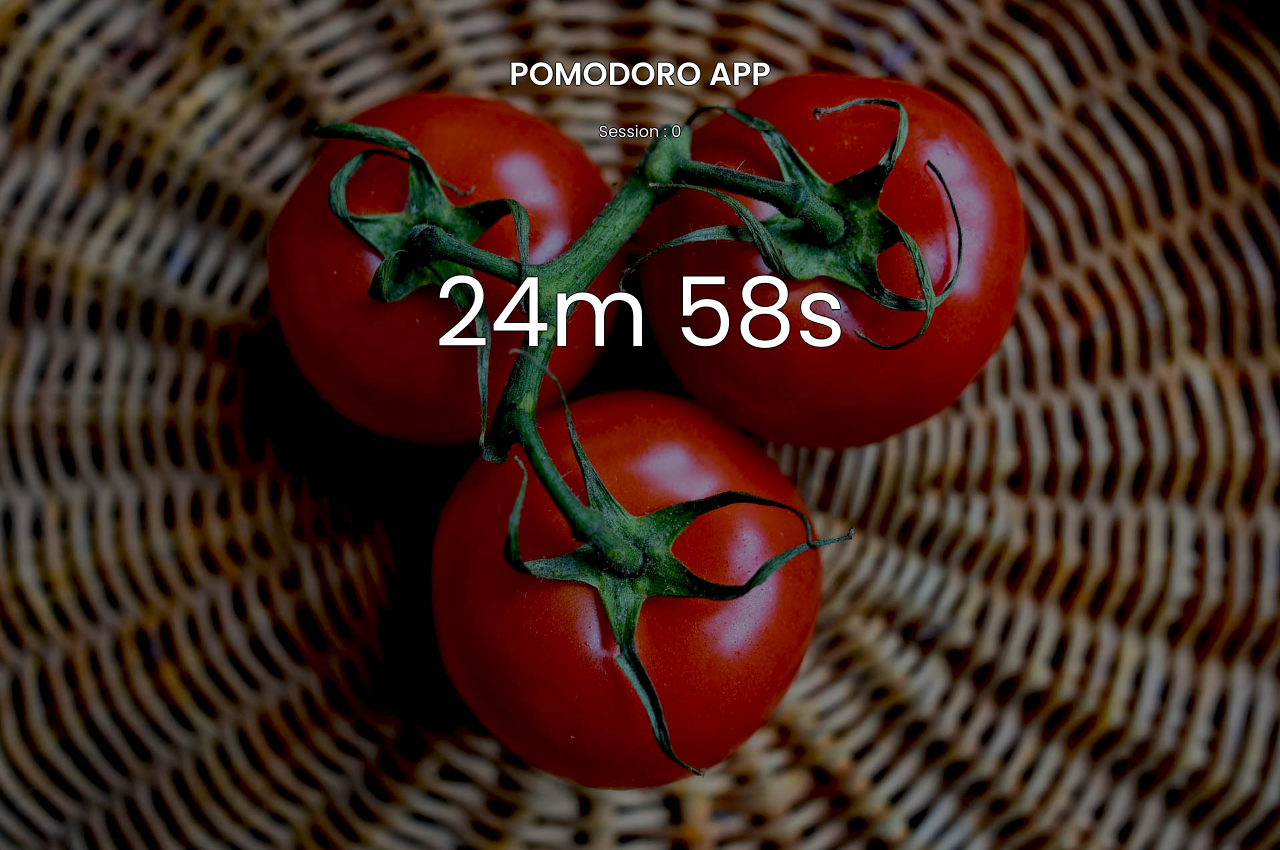
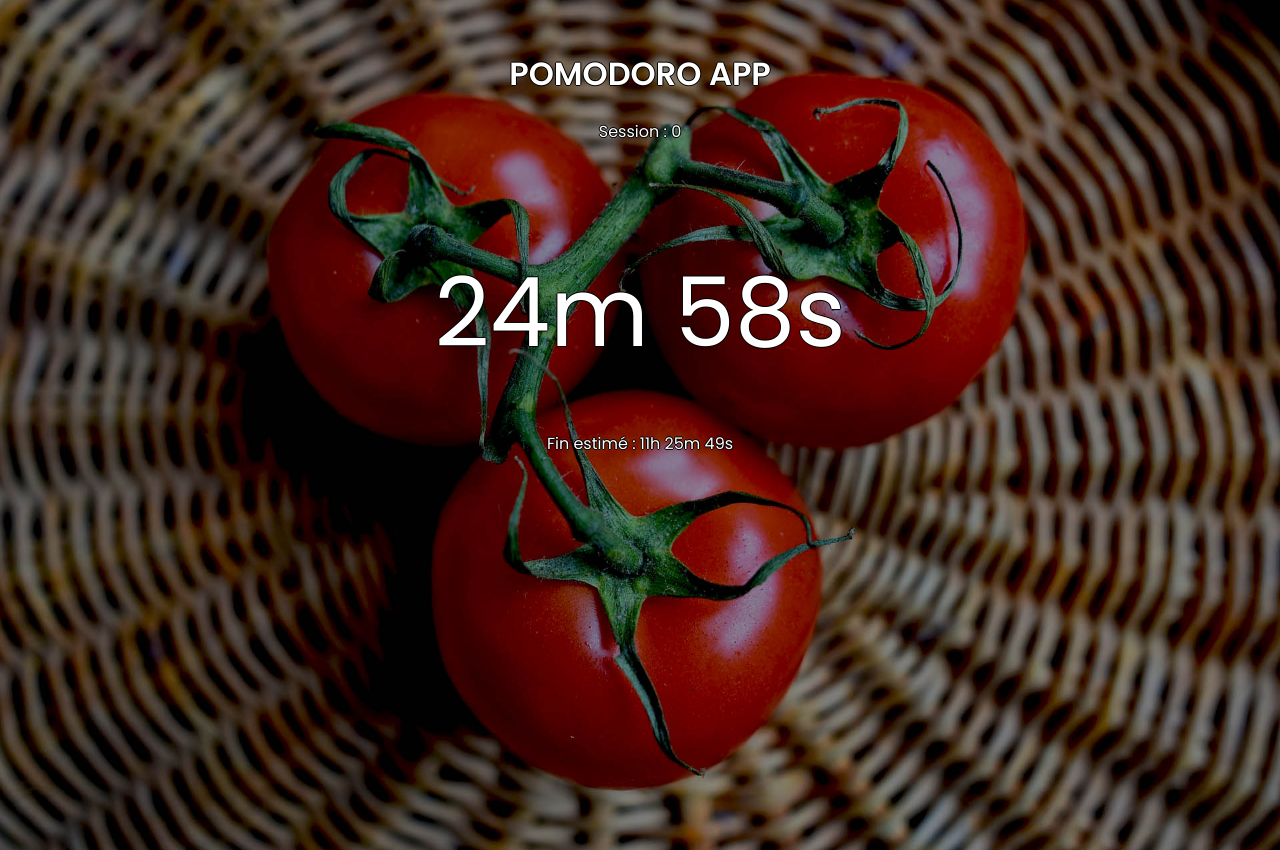
Before and after one commit to vincenz-cdf/pomodoro, a plain HTML site: page index.html in a window 1280 px wide. Both pictures are taken after a click on the button "BOSSER!". Drawn offline with Linux system fonts and the light colour scheme.

Commit message:
addition de temps et estimation de fin

```diff
--- a/css/style.css
+++ b/css/style.css
@@ -21,6 +21,7 @@ body {
 
 .pw {
     font-size: 96px;
+    margin-bottom: -50px;
 }
 
 .activate {
--- a/index.html
+++ b/index.html
@@ -17,6 +17,9 @@
     <div class="pw">
         <p id="timer"></p>
     </div>
+    <div>
+        <p id="estimedtime"></p>
+    </div>
     <div id="pw-button">
         <button id="activate" class="activate">BOSSER!</button>
         <button id="pause" class="activate">PAUSE!</button>
--- a/js/script.js
+++ b/js/script.js
@@ -5,6 +5,7 @@ const divButtonEl = document.getElementById("pw-button");
 
 //Minuteur
 const timerEl = document.getElementById("timer");
+const estimedtimeEl = document.getElementById("estimedtime");
 
 //Fichier Mp3
 const alarmSound = document.getElementById("alarm");
@@ -36,10 +37,28 @@ function showHUD() {
   divInputEl.style.visibility='visible'
 }
 
+//Convert to a timezone
+function convertTZ(date, tzString) {
+  return new Date((typeof date === "string" ? new Date(date) : date).toLocaleString("en-US", {timeZone: tzString}));
+}
+
+//Get estimed finish time
+function produceEstimateTime(minutes) {
+  var today = convertTZ(new Date(),'Europe/Paris');
+  var dayestimation = new Date(today.getTime() + minutes*60000).getTime();
+  var timestimation = new Date(dayestimation);
+  var h = timestimation.getHours();
+  var m = timestimation.getMinutes();
+  var s = timestimation.getSeconds();
+
+  estimedtimeEl.innerHTML = "Fin estimé : " + h + "h " + m + "m " + s + "s";
+}
+
 activateEl.addEventListener("click", function(){
   var workValue = workValueEl.value;
   var timerWork = new Date(new Date().getTime() + workValue*60000).getTime();
   hideHUD();
+  produceEstimateTime(workValue);
 
   var x = setInterval(function() {
 
@@ -50,7 +69,7 @@ activateEl.addEventListener("click", function(){
     var minutes = Math.floor((distance % (1000 * 60 * 60)) / (1000 * 60));
     var seconds = Math.floor((distance % (1000 * 60)) / 1000);
 
-    if(workValue < 60)
+    if(workValue < 61)
       timerEl.innerHTML = minutes + "m " + seconds + "s";
     else
       timerEl.innerHTML = hours + "h " + minutes + "m " + seconds + "s";
@@ -69,6 +88,7 @@ pauseEl.addEventListener("click", function() {
   var breakValue = breakValueEl.value;
   var timerBreak = new Date(new Date().getTime() + breakValue*60000).getTime();
   hideHUD();
+  produceEstimateTime(breakValue);
 
   var y = setInterval(function() {
 
@@ -79,7 +99,7 @@ pauseEl.addEventListener("click", function() {
     var minutes = Math.floor((distance % (1000 * 60 * 60)) / (1000 * 60));
     var seconds = Math.floor((distance % (1000 * 60)) / 1000);
 
-    if(breakValue < 60)
+    if(breakValue < 61)
       timerEl.innerHTML = minutes + "m " + seconds + "s";
     else
       timerEl.innerHTML = hours + "h " + minutes + "m " + seconds + "s";
```
